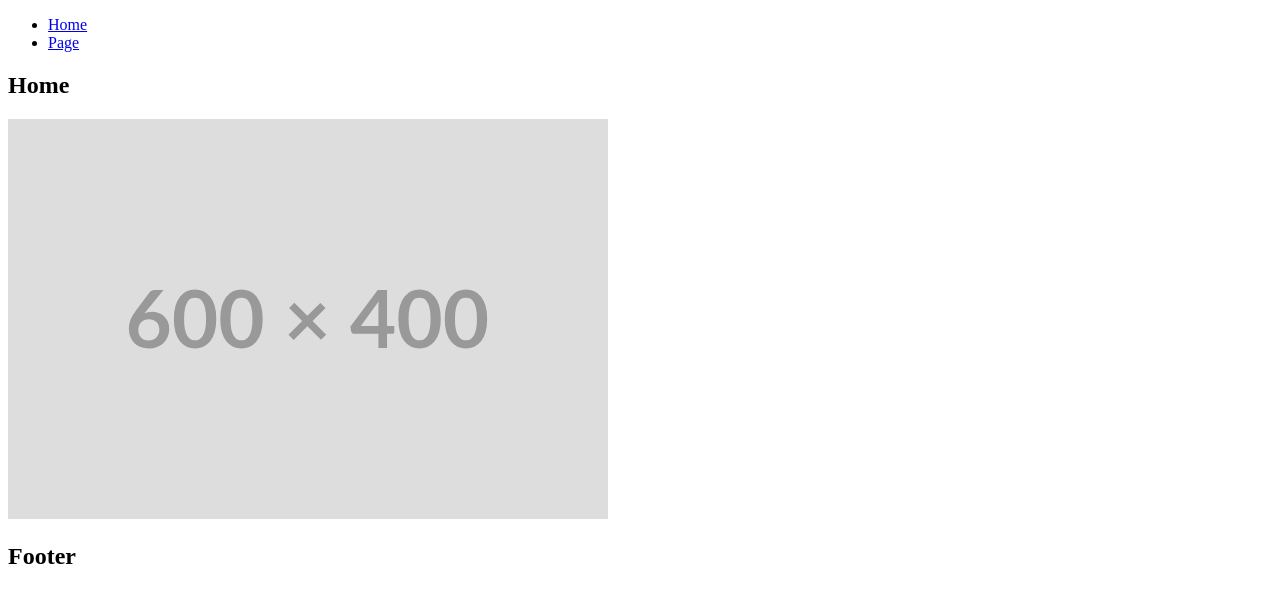
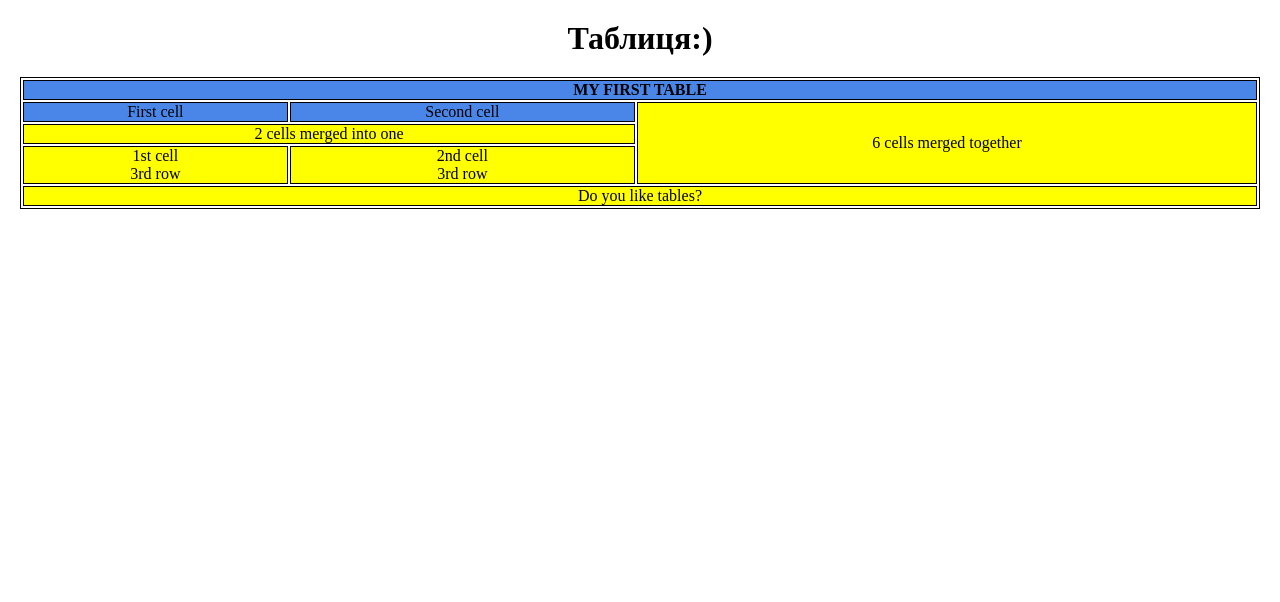
Before and after one commit to kirillpoltorak7/Fe-Basic-09.01.24, a plain HTML site: page index.html in a window 1280 px wide. Drawn offline with Linux system fonts and the light colour scheme.

Commit message:
finish hw-8

```diff
--- a/css/styles.css
+++ b/css/styles.css
@@ -0,0 +1,47 @@
+* {
+  margin: 0;
+  padding: 0;
+  box-sizing: border-box;
+}
+
+.container {
+  margin-left: 0;
+  margin-right: 0;
+  padding: 0 20px;
+}
+.header__title {
+  text-align: center;
+  padding: 20px 0;
+}
+
+table {
+  border: 1px solid black;
+  width: 100%;
+  /* background-color: #4a86e8; */
+}
+
+td,
+th {
+  border: 1px solid black;
+  text-align: center;
+}
+
+thead tr {
+  font-weight: 700;
+  text-transform: uppercase;
+  background-color: #4a86e8;
+}
+tbody {
+  background-color: #ffff00;
+}
+tfoot td {
+  background-color: #ffff00;
+  text-align: center;
+}
+.first-row {
+  background-color: #4a86e8;
+}
+
+.six-cells {
+  background-color: #ffff00;
+}
--- a/index.html
+++ b/index.html
@@ -5,41 +5,49 @@
     <meta charset="UTF-8">
     <meta name="viewport" content="width=device-width, initial-scale=1.0">
     <link rel="stylesheet" href="./css/styles.css">
-    <title>Template Page</title>
+    <title>Homework_8</title>
 </head>
 
 <body>
     <header class="header">
         <div class="container">
-            <nav class="nav">
-                <ul class="menu">
-                    <li class="menu__item">
-                        <a href="/" class="menu__item-link">Home</a>
-                    </li>
-                    <li class="menu__item">
-                        <a href="./pages/page.html" class="menu__item-link">Page</a>
-                    </li>
-                </ul>
-            </nav>
+            <h1 class="header__title">Таблиця:)</h1>
         </div>
     </header>
     <main>
-        <section>
+        <section class="table">
             <div class="container">
-                <!-- Content -->
-                <h1 class="title">Home</h1>
-                <div>
-                    <img src="./images/Placehold.svg" alt="Placehold">
+                <div class="table-box">
+                    <table>
+                        <thead>
+                            <tr>
+                                <th colspan="3">My first table</th>
+                            </tr>
+                        </thead>
+                        <tbody>
+                            <tr class="first-row">
+                                <td>First cell</td>
+                                <td>Second cell</td>
+                                <td class="six-cells" colspan="2" rowspan="3">6 cells merged together</td>
+                            </tr>
+                            <tr>
+                                <td colspan="2">2 cells merged into one</td>
+                            </tr>
+                            <tr>
+                                <td>1st cell<br>3rd row</td>
+                                <td>2nd cell<br>3rd row</td>
+                            </tr>
+                        </tbody>
+                        <tfoot>
+                            <tr>
+                                <td colspan="3">Do you like tables?</td>
+                            </tr>
+                        </tfoot>
+                    </table>
                 </div>
             </div>
         </section>
     </main>
-    <footer class="footer">
-        <div class="container">
-            <h2>Footer</h2>
-        </div>
-    </footer>
-    <script src="./js/main.js"></script>
 </body>
 
 </html>
```
Also changed, not shown: pages/page.html (deleted, +0 -45 lines), fonts/montserrat/montserrat-v26-cyrillic-ext_latin-100.woff2 (deleted), fonts/montserrat/montserrat-v26-cyrillic-ext_latin-200.woff2 (deleted), fonts/montserrat/montserrat-v26-cyrillic-ext_latin-300.woff2 (deleted), fonts/montserrat/montserrat-v26-cyrillic-ext_latin-500.woff2 (deleted), fonts/montserrat/montserrat-v26-cyrillic-ext_latin-600.woff2 (deleted), fonts/montserrat/montserrat-v26-cyrillic-ext_latin-700.woff2 (deleted), fonts/montserrat/montserrat-v26-cyrillic-ext_latin-800.woff2 (deleted), fonts/montserrat/montserrat-v26-cyrillic-ext_latin-900.woff2 (deleted), fonts/montserrat/montserrat-v26-cyrillic-ext_latin-regular.woff2 (deleted), images/Placehold.svg (deleted), js/main.js (deleted).
